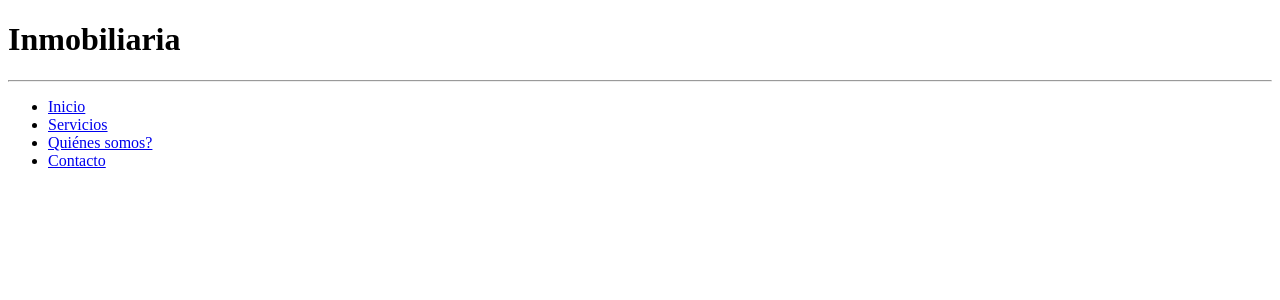
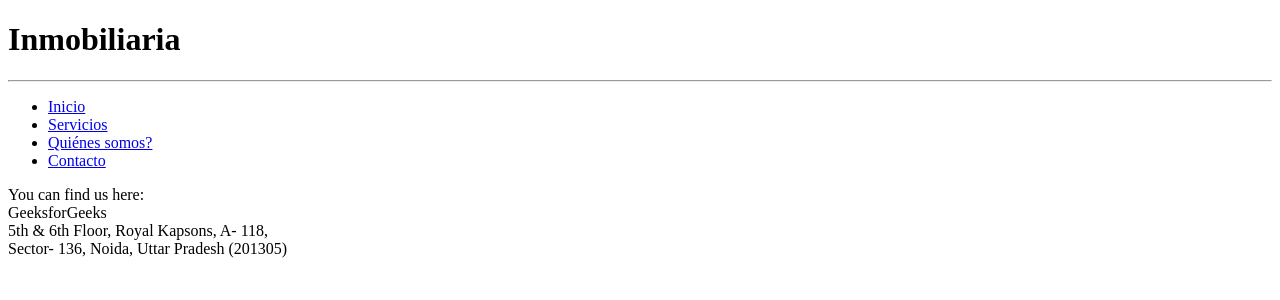
Before and after one commit to angelicamaru/inmobiliaria, a React (Create React App) app: page /services in a window 1280 px wide. Shown: the top 300 px of the page. Built offline with nearby package versions, Linux system fonts and the light colour scheme.

Commit message:
Menu principal
Añadí el switch para poder moverse entre secciones

```diff
--- a/package.json
+++ b/package.json
@@ -9,7 +9,7 @@
     "react": "^17.0.2",
     "react-dom": "^17.0.2",
     "react-router": "^5.2.1",
-    "react-router-dom": "^5.2.1",
+    "react-router-dom": "^5.3.0",
     "react-scripts": "4.0.3",
     "web-vitals": "^1.1.2"
   },
--- a/src/App.js
+++ b/src/App.js
@@ -3,18 +3,7 @@ import { BrowserRouter as Router, Route, Switch, Link } from "react-router-dom";
 import MenuMain from "./Components/Menu";
 
 const App = () => {
-  return (
-    <Router>
-      <div>
-        <MenuMain />
-        <Switch>
-          <Route exact path="/">
-            <InicioSection />
-          </Route>
-        </Switch>
-      </div>
-    </Router>
-  );
+  return <MenuMain />;
 };
 
 export default App;
--- a/src/Components/Menu.js
+++ b/src/Components/Menu.js
@@ -1,8 +1,11 @@
-import { BrowserRouter as Switch, Link } from "react-router-dom";
+import { BrowserRouter as Router, Switch, Route, Link } from "react-router-dom";
+import InicioSection from "./Inicio";
+import ServiciosSection from "./Servicios/Servicios";
 
 const MenuMain = () => {
   return (
-    <div className="Menú">
+    <Router>
+      <div className="Menu">
         <h1>Inmobiliaria</h1>
         <hr />
         <ul>
@@ -20,6 +23,21 @@ const MenuMain = () => {
           </li>
         </ul>
       </div>
+      <Switch>
+        <Route exact path="/">
+          <InicioSection />
+        </Route>
+        <Route exact path="/services">
+          <ServiciosSection />
+        </Route>
+        <Route exact path="/info">
+          <p>Hola2</p>
+        </Route>
+        <Route exact path="/contacto">
+          <p>Hola3</p>
+        </Route>
+      </Switch>
+    </Router>
   );
 };
 
--- /dev/null
+++ b/src/Components/Servicios/Servicios.js
@@ -0,0 +1,16 @@
+import React from "react";
+
+function ServiciosSection() {
+  return (
+    <div>
+      You can find us here:
+      <br />
+      GeeksforGeeks
+      <br />
+      5th & 6th Floor, Royal Kapsons, A- 118, <br />
+      Sector- 136, Noida, Uttar Pradesh (201305)
+    </div>
+  );
+}
+
+export default ServiciosSection;
```
Also changed, not shown: 1 other file (tests, documents, lock files or other folders). Lines whose indentation alone changed are shown as unchanged.
